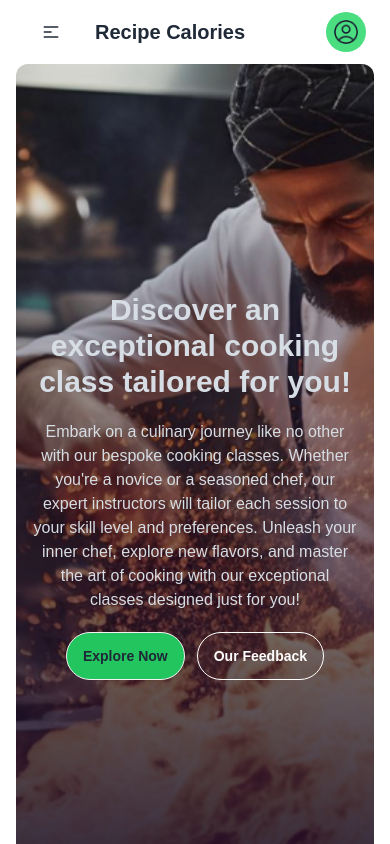
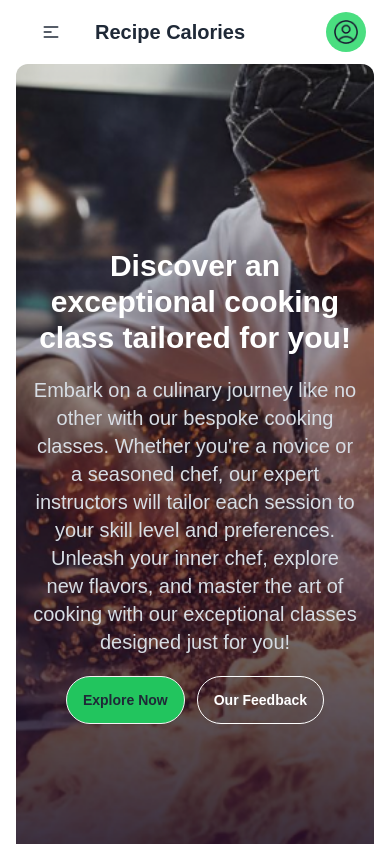
Before and after one commit to NiloyDas19/Recipe-Calories, a React (Vite) app: page / in a window 390 px wide. Shown: the top 844 px of the page. Built offline with nearby package versions, Linux system fonts and the light colour scheme.

Commit message:
another font-added

```diff
--- a/src/App.jsx
+++ b/src/App.jsx
@@ -7,6 +7,7 @@ import Cook from './components/Cook/Cook';
 import Cooking from './components/Cooking/Cooking';
 import { ToastContainer, toast } from "react-toastify";
 import "react-toastify/dist/ReactToastify.css";
+
 
 function App() {
   const [recipes, setRecipes] = useState([]);
@@ -83,7 +84,7 @@ function App() {
         <div className='space-y-5'>
           <div className='text-center space-y-5'>
             <h3 className='text-3xl font-extrabold'>Our Recipes</h3>
-            <p className='px-16'>
+            <p className='px-16 font-medium'>
             Explore 'Our Recipes'—your go-to for delicious dishes. From simple staples to gourmet delights, find easy-to-follow recipes that bring joy to your table.Unlock the flavors of 'Our Recipes'—where every dish is a culinary adventure waiting to be savored.
             </p>
           </div>
@@ -151,8 +152,8 @@ function App() {
                       <tr className='bg-gray-50'>
                         <td></td>
                         <td></td>
-                        <td>Total Time = {time} minutes</td>
-                        <td>Total Calories = {calories} calories</td>
+                        <td className='font-semibold'>Total Time = <br /> {time} minutes</td>
+                        <td className='font-semibold'>Total Calories = <br /> {calories} calories</td>
                       </tr>
                     </tbody>
                   </table>
--- a/src/components/Cooking/Cooking.jsx
+++ b/src/components/Cooking/Cooking.jsx
@@ -4,7 +4,7 @@ const Cooking = ({ currentlyCooking }) => {
     console.log(currentlyCooking);
     const { recipe_id, recipe_name, preparing_time, calories } = currentlyCooking;
     return (
-        <tr className="bg-gray-50">
+        <tr className="bg-gray-50 font-light">
             <td>{recipe_id}</td>
             <td>{recipe_name}</td>
             <td>{preparing_time} minutes</td>
--- a/src/components/Header/Header.jsx
+++ b/src/components/Header/Header.jsx
@@ -52,8 +52,8 @@ const Header = () => {
             <div className="hero min-h-screen rounded-xl" style={{ backgroundImage: `url(${bannerImage})` }}>
                 <div className="hero-content text-center text-neutral-content">
                     <div className=" space-y-5">
-                        <h1 className="mb-5  text-3xl md:text-5xl font-bold">Discover an exceptional cooking <br /> class tailored for you!</h1>
-                        <p className="mb-5">Embark on a culinary journey like no other with our bespoke cooking classes. Whether you're a novice or a seasoned chef, our expert instructors will tailor each session to your skill level and preferences. Unleash your inner chef, explore new flavors, and master the art of cooking with our exceptional classes designed just for you!</p>
+                        <h1 className="mb-5  text-3xl md:text-6xl font-bold text-white">Discover an exceptional cooking <br /> class tailored for you!</h1>
+                        <p className="mb-5 text-xl">Embark on a culinary journey like no other with our bespoke cooking classes. Whether you're a novice or a seasoned chef, our expert instructors will tailor each session to your skill level and preferences. Unleash your inner chef, explore new flavors, and master the art of cooking with our exceptional classes designed just for you!</p>
                         <div className='space-x-3 md:space-x-5'>
                             <button className="btn bg-green-500 rounded-full">Explore Now</button>
                             <button className="btn  btn-outline rounded-full text-white">Our Feedback</button>
--- a/src/index.css
+++ b/src/index.css
@@ -3,7 +3,12 @@
 @tailwind utilities;
 
 @import url('https://fonts.googleapis.com/css2?family=Lexend:wght@100..900&display=swap');
+@import url('https://fonts.googleapis.com/css2?family=Fira+Sans:ital,wght@0,100;0,200;0,300;0,400;0,500;0,600;0,700;0,800;0,900;1,100;1,200;1,300;1,400;1,500;1,600;1,700;1,800;1,900&display=swap');
 
 body{
     font-family: "Lexend", sans-serif;
 }
+
+body li{
+    font-family: "Fira Sans", sans-serif;
+}
```
